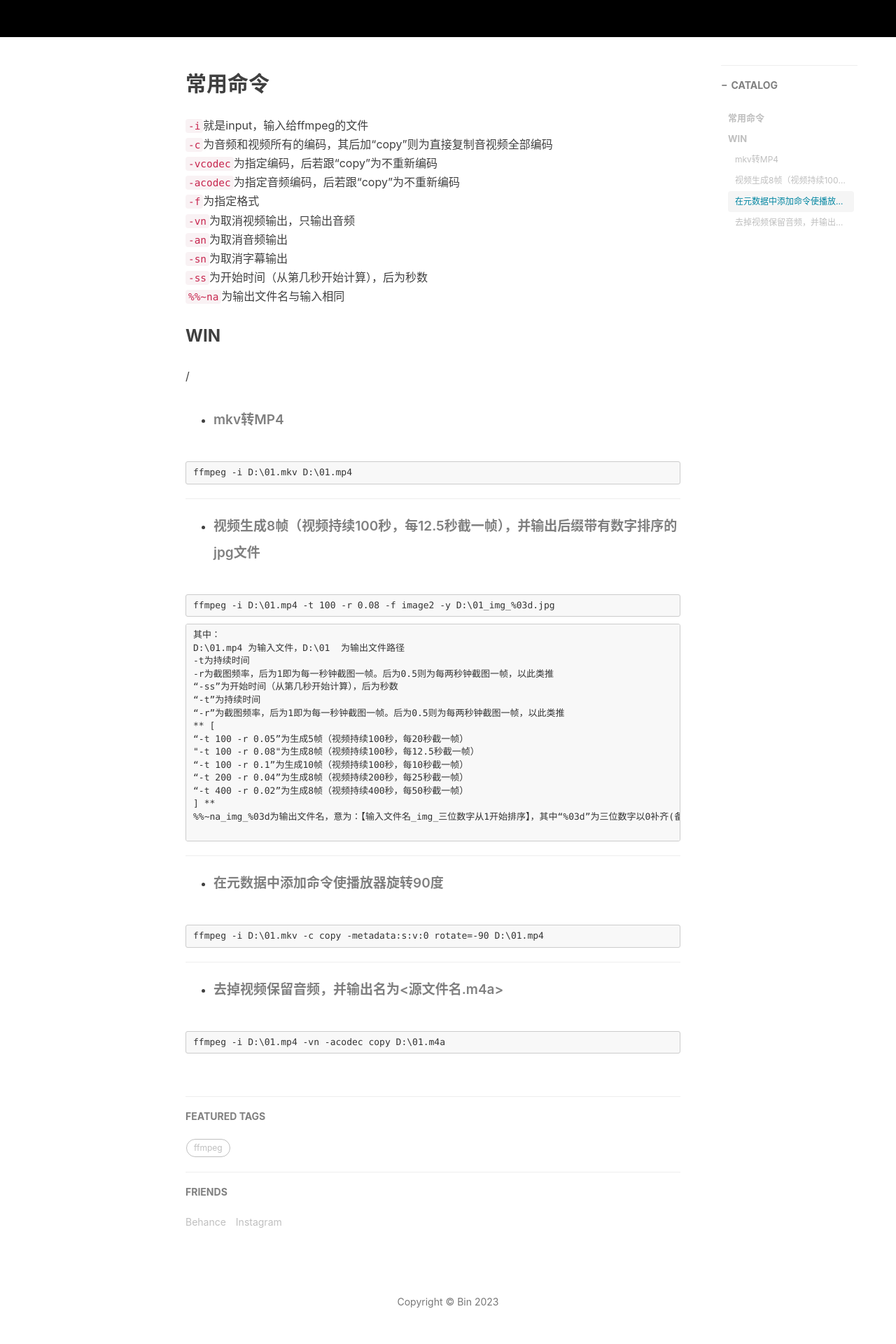
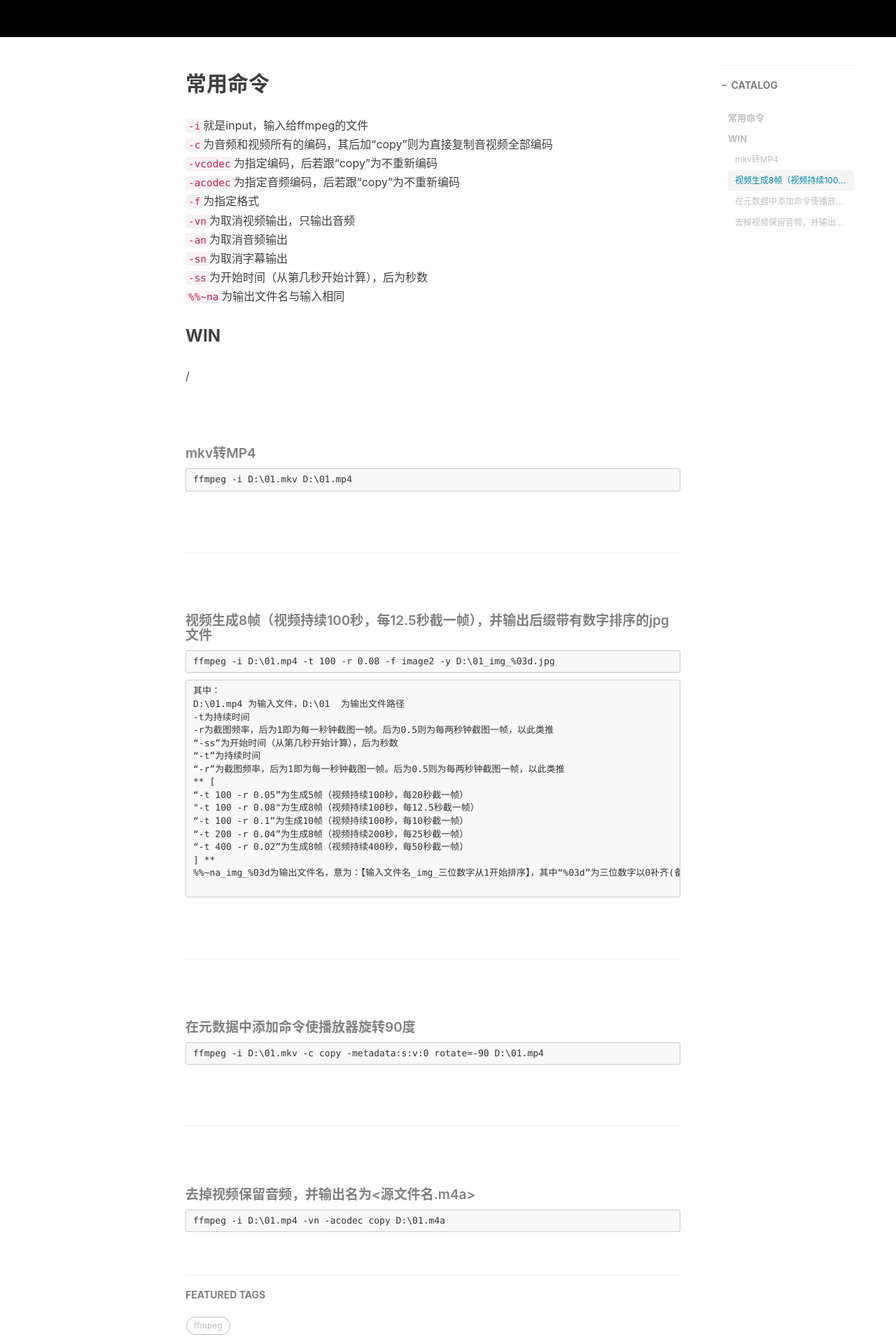
Before and after one commit to binswm/binswm.github.io, a Jekyll site: the page built from _posts/2023-04-14-FFMPEG基本用法.md, in a window 1280 px wide. Shown: the part 460-2380 px from the top of the page at 70% size. Built offline with Jekyll 4.4.1, drawn with Linux system fonts in a browser that asks for light colours; nearby versions of some CDN libraries; comment, search, counter and statistics services are not loaded.

Commit message:
Update 2023-04-14-FFMPEG基本用法.md

````diff
--- a/_posts/2023-04-14-FFMPEG基本用法.md
+++ b/_posts/2023-04-14-FFMPEG基本用法.md
@@ -35,27 +35,21 @@ tags:
 
 /
 
+<br>
 
-
-
-
-- ##### mkv转MP4
+##### mkv转MP4
 
 ```
 ffmpeg -i D:\01.mkv D:\01.mp4
 ```
 
-
-
-
+<br>
 
 ---
 
+<br>
 
-
-
-
-- ##### 视频生成8帧（视频持续100秒，每12.5秒截一帧），并输出后缀带有数字排序的jpg文件
+##### 视频生成8帧（视频持续100秒，每12.5秒截一帧），并输出后缀带有数字排序的jpg文件
 
 ```
 ffmpeg -i D:\01.mp4 -t 100 -r 0.08 -f image2 -y D:\01_img_%03d.jpg
@@ -79,33 +73,25 @@ D:\01.mp4 为输入文件，D:\01  为输出文件路径
 
 ```
 
-
-
-
+<br>
 
 ---
 
+<br>
 
-
-
-
-- ##### 在元数据中添加命令使播放器旋转90度
+##### 在元数据中添加命令使播放器旋转90度
 
 ```
 ffmpeg -i D:\01.mkv -c copy -metadata:s:v:0 rotate=-90 D:\01.mp4
 ```
 
-
-
-
+<br>
 
 ---
 
+<br>
 
-
-
-
-- ##### 去掉视频保留音频，并输出名为<源文件名.m4a>
+##### 去掉视频保留音频，并输出名为<源文件名.m4a>
 
 ```
 ffmpeg -i D:\01.mp4 -vn -acodec copy D:\01.m4a
````
